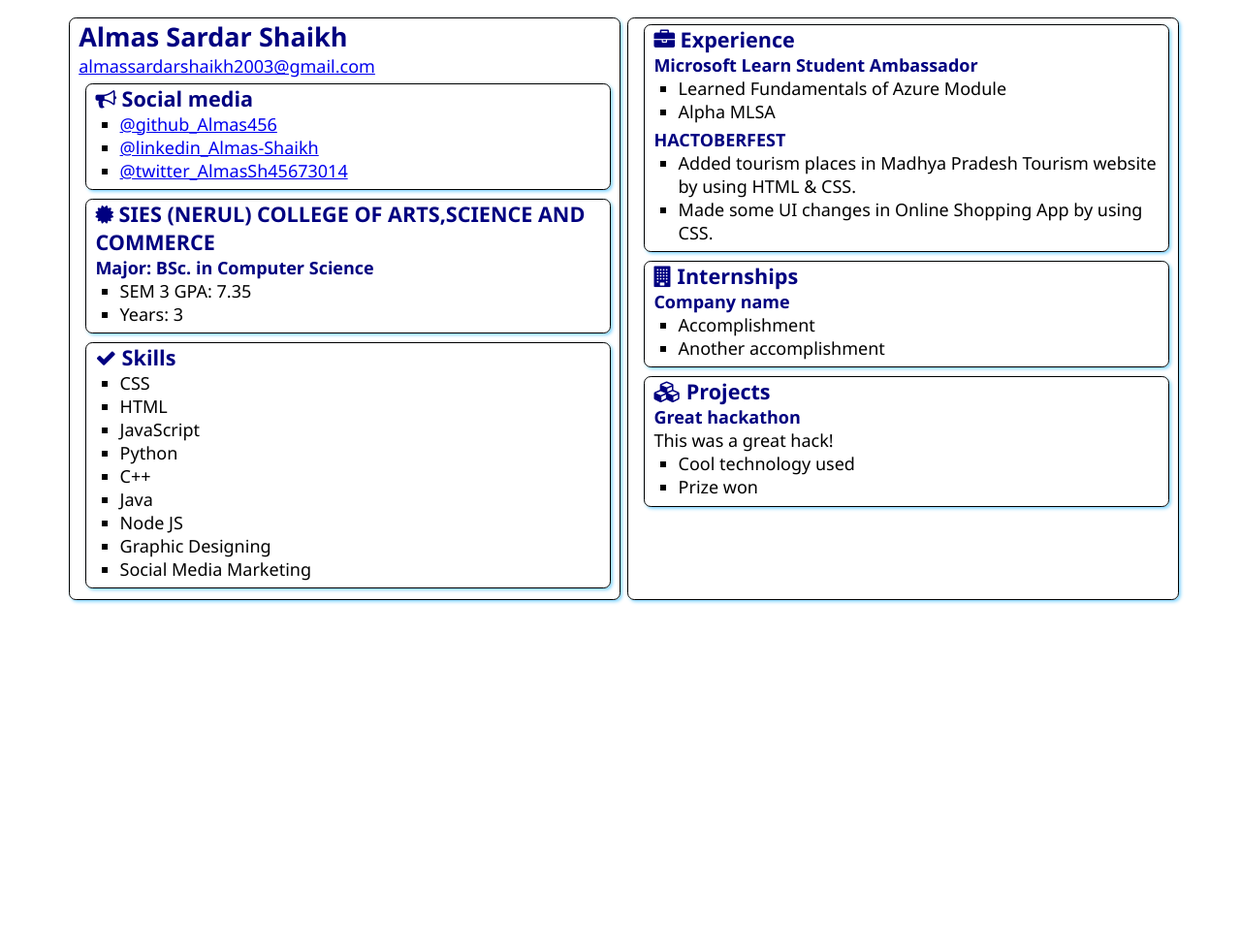
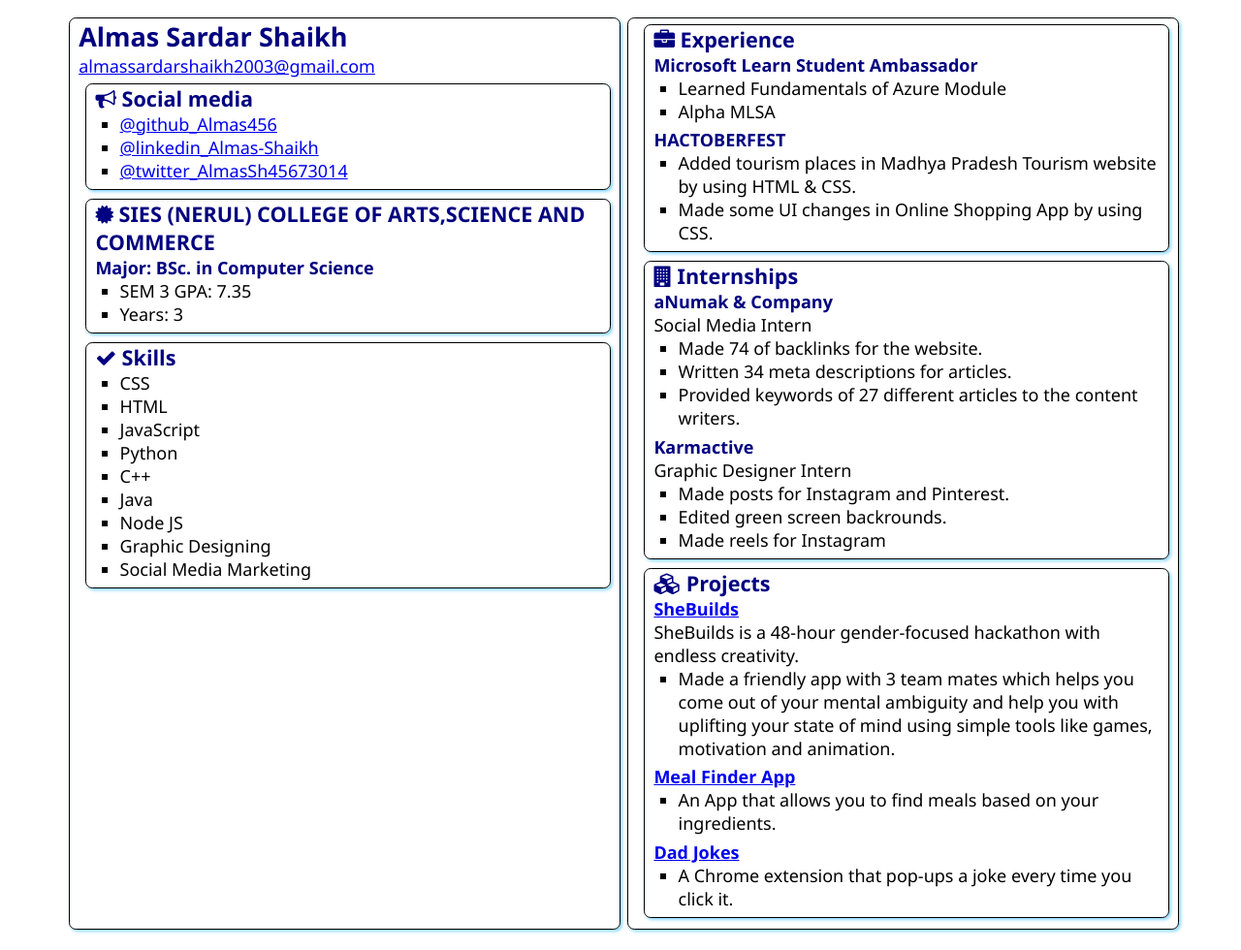
Before and after one commit to Almas456/SATechnicalOnboarding, a plain HTML site: page src/index.html in a window 1280 px wide. Shown: the whole page at 97% size. Before the commit the page ends 800 px from the top, so only its background shows below. Drawn offline with Linux system fonts and the light colour scheme.

Commit message:
Update index.html

```diff
--- a/src/index.html
+++ b/src/index.html
@@ -83,10 +83,19 @@
                     Internships
                 </h2>
 
-                <h3>Company name</h3>
+                <h3>aNumak & Company</h3>
+                <div>Social Media Intern</div>
                 <ul>
-                    <li>Accomplishment</li>
-                    <li>Another accomplishment</li>
+                    <li>Made 74 of backlinks for the website.</li>
+                    <li>Written 34 meta descriptions for articles.</li>
+                    <li>Provided keywords of 27 different articles to the content writers.</li>
+                </ul>
+                <h3>Karmactive</h3>
+                <div>Graphic Designer Intern</div>
+                <ul>
+                    <li>Made posts for Instagram and Pinterest.</li>
+                    <li>Edited green screen backrounds.</li>
+                    <li>Made reels for Instagram</li>
                 </ul>
             </section>
             <section class="box">
@@ -95,11 +104,20 @@
                     Projects
                 </h2>
 
-                <h3>Great hackathon</h3>
-                <div>This was a great hack!</div>
+                <h3><a href="https://github.com/SonamB11/Mind-Matrix">SheBuilds</a></h3>
+                <div>SheBuilds is a 48-hour gender-focused hackathon with endless creativity.</div>
                 <ul>
-                    <li>Cool technology used</li>
-                    <li>Prize won</li>
+                    <li>Made a friendly app with 3 team mates which helps you come out of your mental ambiguity and help you with uplifting your state of mind using simple tools like games, motivation and animation.</li>
+                </ul>
+
+                <h3><a href="https://github.com/Almas456/Find-Meals-For-Your-Ingredients">Meal Finder App</a></h3>
+                <ul>
+                    <li>An App that allows you to find meals based on your ingredients.</li>
+                </ul>
+
+                <h3><a href="https://github.com/Almas456/Dad-Jokes">Dad Jokes</a></h3>
+                <ul>
+                    <li>A Chrome extension that pop-ups a joke every time you click it.</li>
                 </ul>
             </section>
         </article>
```
